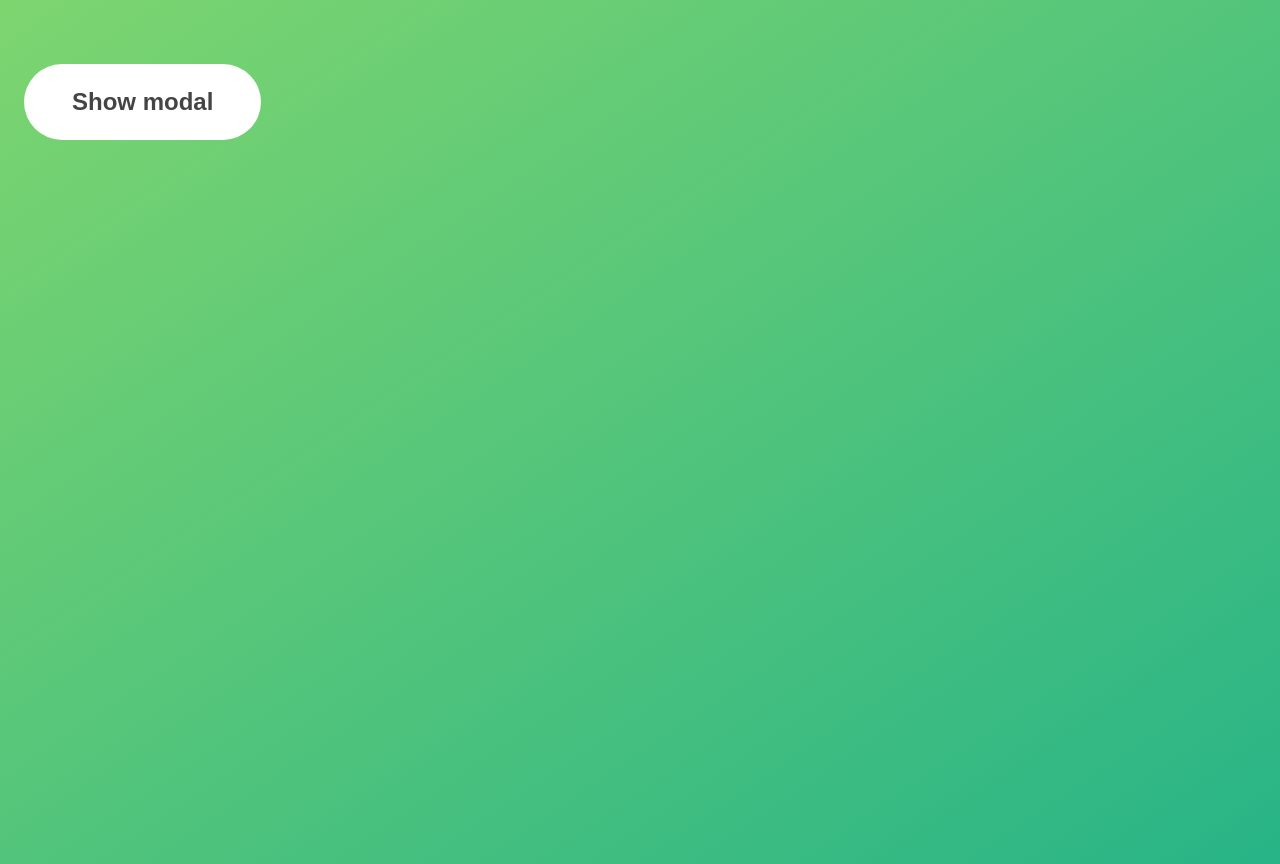
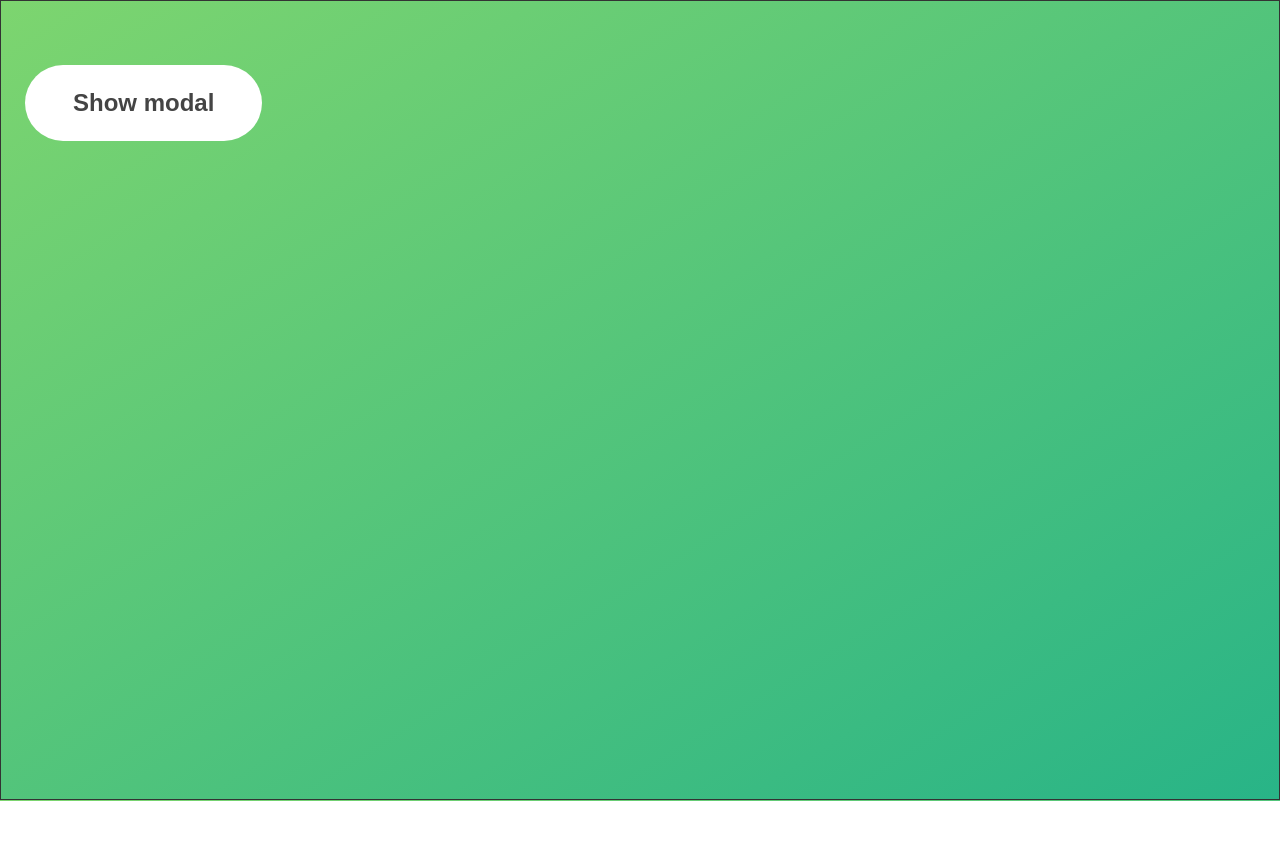
Before and after one commit to uniboxx/modal-window-svelte, a Svelte app: page / in a window 1280 px wide. After the commit the page ends 801 px from the top, so only its background shows below. Built offline with nearby package versions, Linux system fonts and the light colour scheme.

Commit message:
restore border to body

```diff
--- a/src/scss/_base.scss
+++ b/src/scss/_base.scss
@@ -14,6 +14,6 @@ body {
   background: linear-gradient(to top left, $gradient1, $gradient2);
   min-height: 100svh;
   position: relative;
-  // overflow: hidden;
-  // border: 1px solid;
+  overflow: hidden;
+  border: 1px solid;
 }
```
